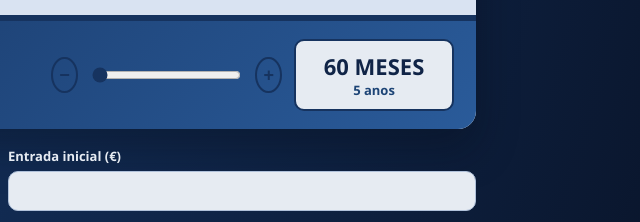
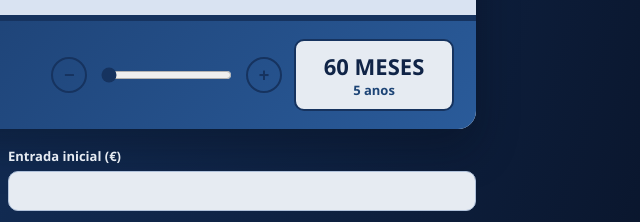
Before and after one commit to xroger1969/CREDICARROS, a plain HTML site: page index.html in a window 1280 px wide. Shown: the part 231-453 px from the top of the page, 638-1278 px from the left. Drawn offline with Linux system fonts and the light colour scheme.

Commit message:
Make month controls perfectly round

```diff
--- a/index.html
+++ b/index.html
@@ -35,7 +35,7 @@
     .sub{margin:6px 0 0;font-size:18px;color:var(--blue-700);font-weight:600}
     .section.green .sub{color:var(--blue-300)}
     .control{display:flex;align-items:center;justify-content:flex-end;gap:12px}
-    .control button{width:36px;height:36px;border-radius:50%;border:2px solid var(--blue-700);background:transparent;font-weight:bold;color:var(--blue-700);font-size:18px;cursor:pointer}
+    .control button{width:36px;height:36px;border-radius:50%;border:2px solid var(--blue-700);background:transparent;font-weight:bold;color:var(--blue-700);font-size:18px;cursor:pointer;padding:0;display:inline-flex;align-items:center;justify-content:center;flex:0 0 36px;line-height:1}
     .value{background:var(--silver);border-radius:10px;padding:10px 16px;min-width:160px;text-align:center;border:2px solid var(--blue-700);font-size:22px;font-weight:700;color:var(--blue-800)}
     .value small{display:block;font-size:13px;font-weight:600;color:var(--blue-600)}
     .slider-wrap{display:flex;align-items:center;gap:12px}
```
